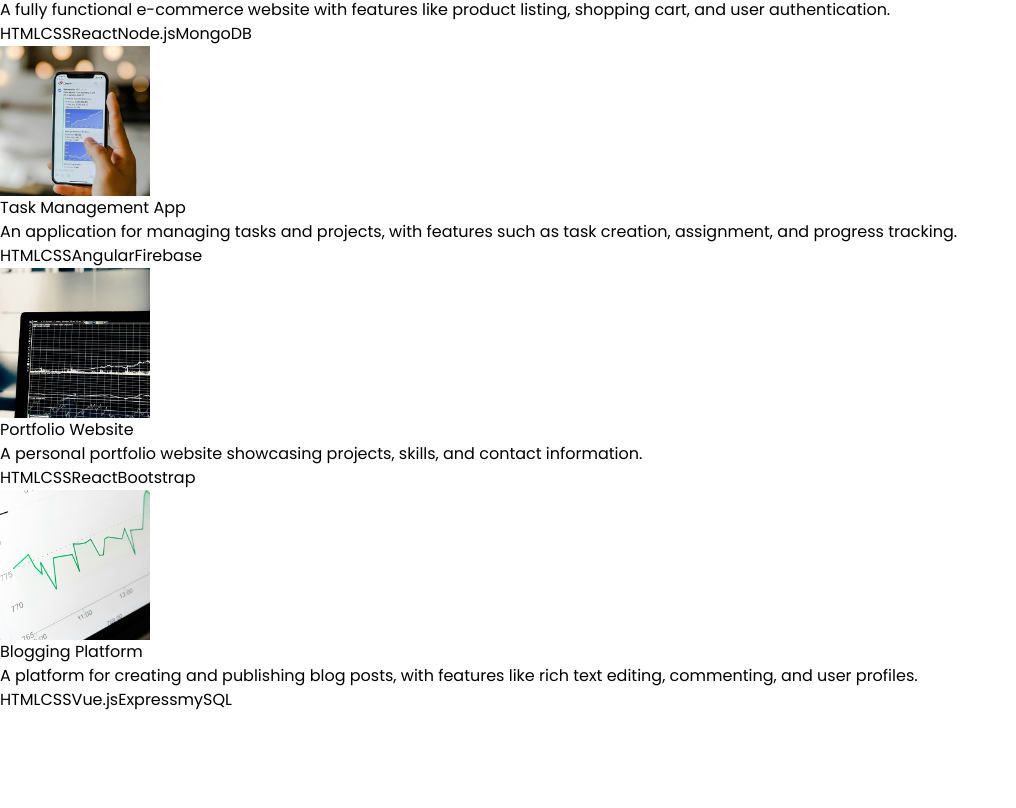
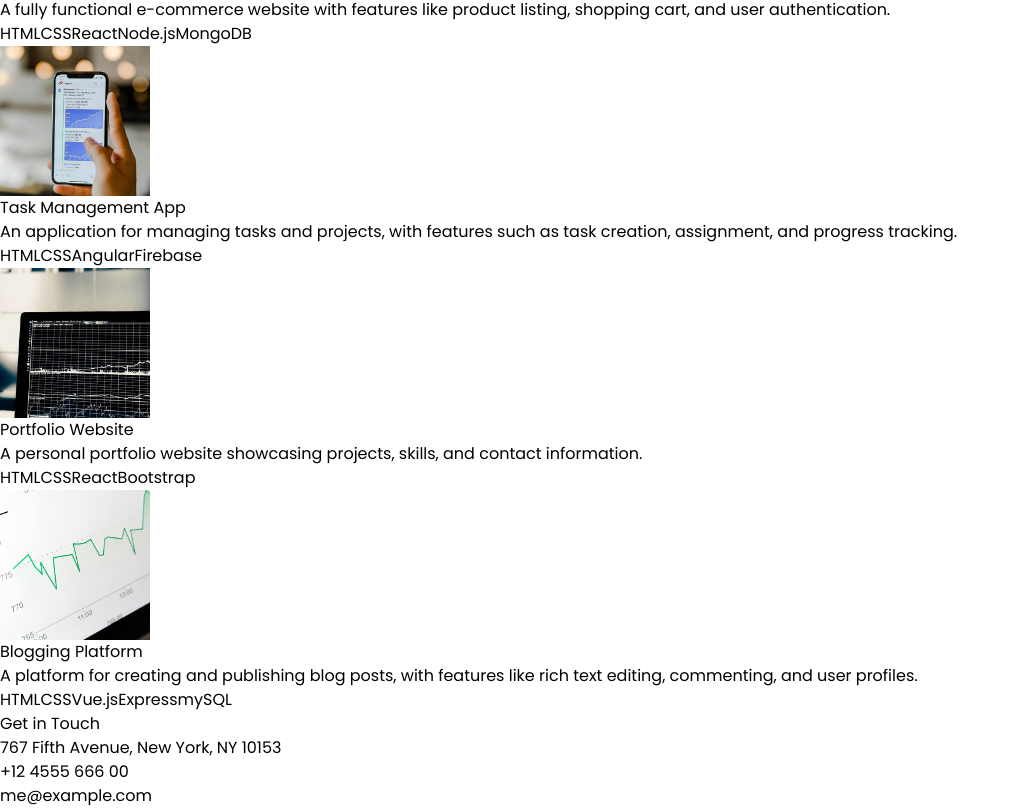
Before and after one commit to tharushasamarawickrama/My-portfolio, a React (Vite) app: page / in a window 1280 px wide. Shown: the part 2207-3015 px from the top of the page, without its empty margins (0-1016 px from the left). Before the commit the page ends 2919 px from the top, so only its background shows below. Built offline with nearby package versions, Linux system fonts and the light colour scheme.

Commit message:
complete contact section

```diff
--- a/src/App.jsx
+++ b/src/App.jsx
@@ -1,4 +1,5 @@
 import About from "./components/About";
+import Contact from "./components/Contact";
 import Experience from "./components/Experience";
 import Hero from "./components/Hero";
 import Navbar from "./components/Navbar";
@@ -20,6 +21,7 @@
         <Technologies />
         <Experience />
         <Project />
+        <Contact />
       </div>
 
     </div>
--- /dev/null
+++ b/src/components/Contact.jsx
@@ -0,0 +1,17 @@
+import { CONTACT } from "../constants"
+
+
+const Contact = () => {
+  return (
+    <div className="border-b border-neutral-900 pb-20">
+        <h1 className="my-10 text-center text-4xl">Get in Touch</h1>
+        <div className="text-center text-tighter">
+            <p className="my-4">{CONTACT.address}</p>
+            <p className="my-4">{CONTACT.phoneNo}</p>
+            <a href="#" className="border-b">{CONTACT.email}</a>
+        </div>
+    </div>
+  )
+}
+
+export default Contact
--- a/src/components/Hero.jsx
+++ b/src/components/Hero.jsx
@@ -8,7 +8,7 @@
             <div className="w-full lg:w-1/2 ">
                 <div className="flex flex-col item-center lg:items-start">
                     <h1 className="pb-16 text-5xl font-thin tracking-tight lg:mt-16 lg:text-8xl">Tharusha samarawickrama</h1>
-                    <span className="bg-gradient-to-r from-pink-300 via-slate-500 to-purple-500 bg-clip-text text-4xl tracking-tight text-transparent">
+                    <span className="bg-gradient-to-r from-pink-300 via-slate-500 to-purple-500 bg-clip-text text-3xl tracking-tight text-transparent">
                     Full Stack Developer
                     </span>
                     <p className="my-2 max-w-xl py-6 font-light tracking-tighter">{HERO_CONTENT}</p>
```
